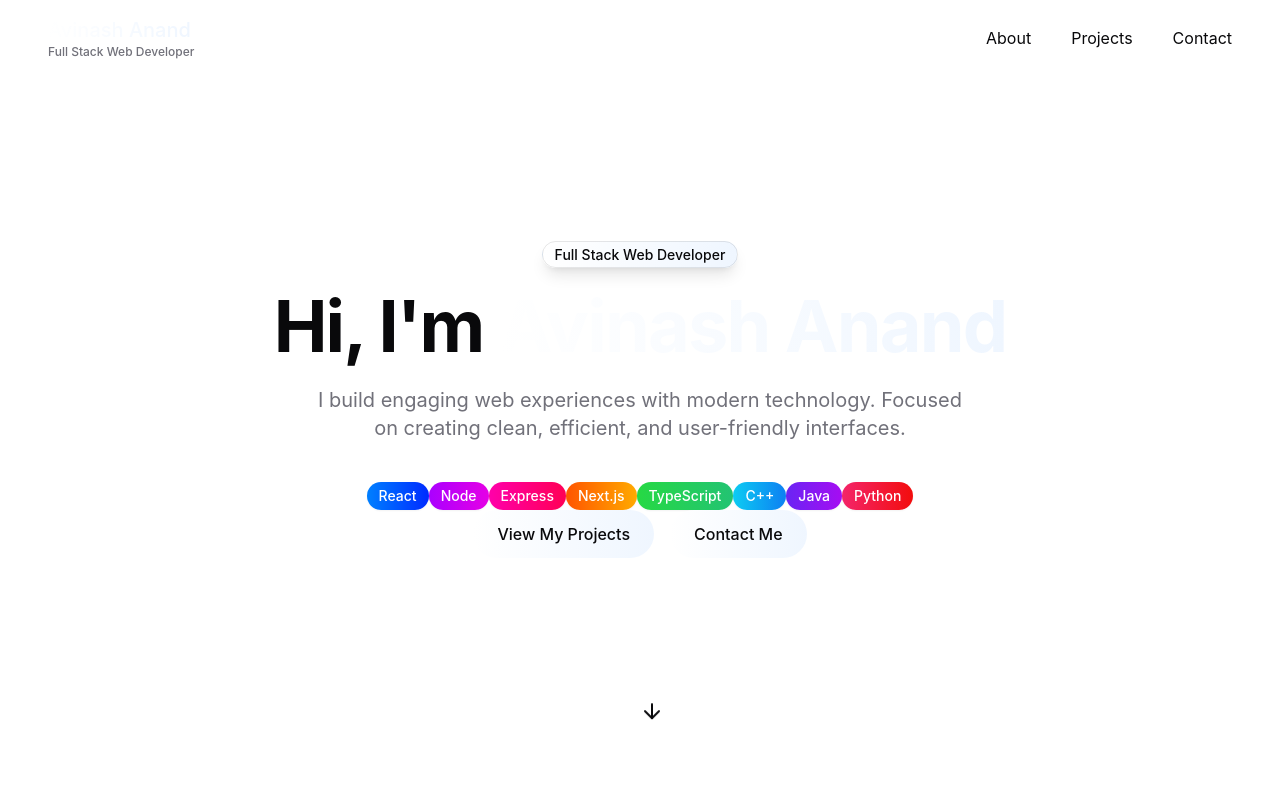
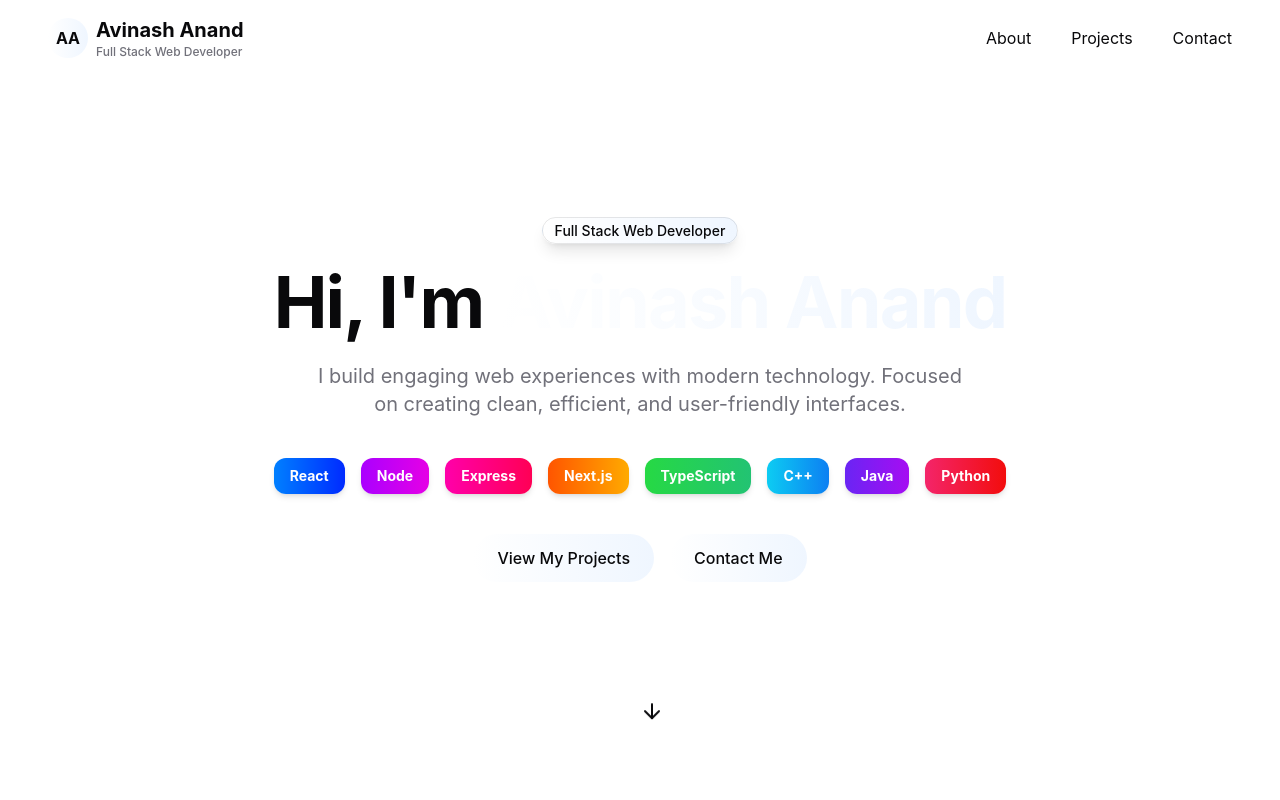
Before and after one commit to avii1253/Personal_Website, a React (Vite) app: page / in a window 1280 px wide. Shown: the top 800 px of the page. Built offline with nearby package versions, Linux system fonts and the light colour scheme.

Commit message:
Fix: Improve header name visibility
- Changed the header name style for better visibility.
- Updated the header name to be more prominent.

```diff
--- a/src/components/Header.jsx
+++ b/src/components/Header.jsx
@@ -26,9 +26,14 @@ const Header = () => {
       }`}
     >
       <div className="max-w-7xl mx-auto flex items-center justify-between">
-        <a href="#" className="text-xl font-display font-medium">
-          <span className="bg-gradient-to-r from-blue-600 via-purple-600 to-pink-600 bg-clip-text text-transparent">Avinash Anand</span>
-          <p className="text-xs font-medium text-muted-foreground">Full Stack Web Developer</p>
+        <a href="#" className="flex items-center">
+          <div className="mr-2 flex items-center justify-center w-10 h-10 rounded-full bg-gradient-to-r from-blue-600 via-purple-600 to-pink-600 text-white font-bold">
+            AA
+          </div>
+          <div>
+            <span className="text-xl font-display font-bold text-foreground">Avinash Anand</span>
+            <p className="text-xs font-medium text-muted-foreground">Full Stack Web Developer</p>
+          </div>
         </a>
 
         {/* Desktop Navigation */}
@@ -54,21 +59,21 @@ const Header = () => {
           <nav className="flex flex-col space-y-6">
             <a
               href="#about"
-              className="text-lg font-medium text-gradient"
+              className="text-lg font-medium text-foreground hover:text-blue-600"
               onClick={() => setIsMenuOpen(false)}
             >
               About
             </a>
             <a
               href="#projects"
-              className="text-lg font-medium text-gradient"
+              className="text-lg font-medium text-foreground hover:text-blue-600"
               onClick={() => setIsMenuOpen(false)}
             >
               Projects
             </a>
             <a
               href="#contact"
-              className="text-lg font-medium text-gradient"
+              className="text-lg font-medium text-foreground hover:text-blue-600"
               onClick={() => setIsMenuOpen(false)}
             >
               Contact
--- a/src/components/Hero.jsx
+++ b/src/components/Hero.jsx
@@ -25,9 +25,11 @@ const Hero = () => {
           Focused on creating clean, efficient, and user-friendly interfaces.
         </p>
 
-        <div className="flex flex-wrap justify-center gap-3 mb-8 animate-fade-in" style={{ animationDelay: '0.25s' }}>
+        <div className="flex flex-wrap justify-center gap-4 mb-10 animate-fade-in" style={{ animationDelay: '0.25s' }}>
           {['React', 'Node', 'Express', 'Next.js', 'TypeScript', 'C++', 'Java', 'Python'].map((skill, index) => (
-            <span key={index} className="px-3 py-1 rounded-full text-sm font-medium shadow-sm"
+            <span
+              key={index}
+              className="px-4 py-2 rounded-lg text-sm font-bold shadow-md transition-transform hover:scale-105"
               style={{
                 background: `linear-gradient(90deg, ${getGradientColors(index)})`,
                 color: 'white'
```
